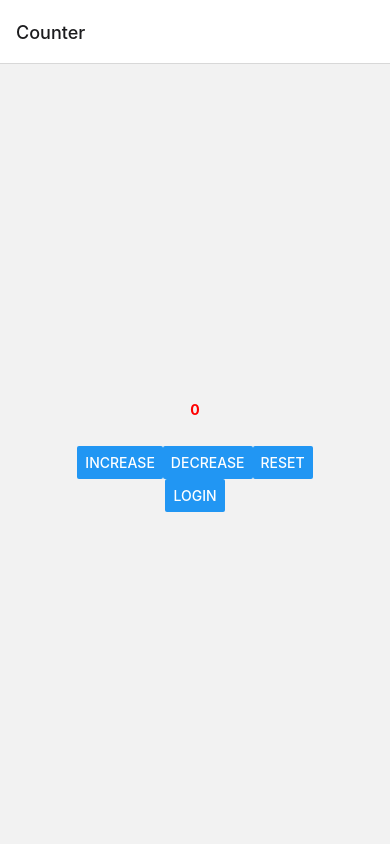
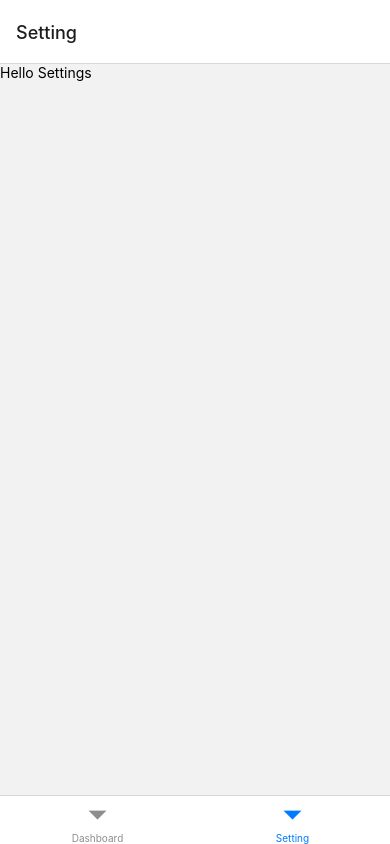
Before and after one commit to SiamSarker/AppDev_FrontEnd, a React Native app: screen /Setting in a window 390 px wide. Built offline with nearby package versions, Linux system fonts and the light colour scheme.

Commit message:
tab navigation added

```diff
--- a/App.tsx
+++ b/App.tsx
@@ -4,17 +4,29 @@
 import { NavigationContainer } from '@react-navigation/native';
 import { createStackNavigator } from '@react-navigation/stack';
 import LoginPage from "./src/pages/LoginPage";
+import { createBottomTabNavigator } from "@react-navigation/bottom-tabs";
+import SettingsPage from "./src/pages/SettingPage";
 
 const stack = createStackNavigator();
+const bottom_tab = createBottomTabNavigator();
+
+const BasicDashboardScreen = () => {
+  return (
+    <stack.Navigator screenOptions={{headerShown: false}}>
+      <stack.Screen name='Counter' component={CounterPage}></stack.Screen>
+      <stack.Screen name='Login' component={LoginPage}></stack.Screen>
+    </stack.Navigator>
+  )
+};
 
 const App = () => {
 return(
 
   <NavigationContainer>
-    <stack.Navigator>
-      <stack.Screen name='Counter' component={CounterPage}></stack.Screen>
-      <stack.Screen name='Login' component={LoginPage}></stack.Screen>
-    </stack.Navigator>
+    <bottom_tab.Navigator>
+      <bottom_tab.Screen name="Dashboard" component={BasicDashboardScreen}></bottom_tab.Screen>
+      <bottom_tab.Screen name="Setting" component={SettingsPage}></bottom_tab.Screen>
+    </bottom_tab.Navigator>
   </NavigationContainer>
 
 )
--- a/package.json
+++ b/package.json
@@ -9,7 +9,8 @@
     "web": "expo start --web"
   },
   "dependencies": {
-    "@react-navigation/native": "^6.1.8",
+    "@react-navigation/bottom-tabs": "^6.5.10",
+    "@react-navigation/native": "^6.1.9",
     "@react-navigation/stack": "^6.3.18",
     "expo": "~49.0.13",
     "expo-status-bar": "~1.6.0",
--- /dev/null
+++ b/src/pages/SettingPage.tsx
@@ -0,0 +1,13 @@
+import { View, Text } from "react-native"
+
+const SettingsPage = (props: any) => {
+    return (
+        <View>
+            <Text>
+                Hello Settings
+            </Text>
+        </View>
+    )
+}
+
+export default SettingsPage;
```
Also changed, not shown: 1 other file (tests, documents, lock files or other folders).
